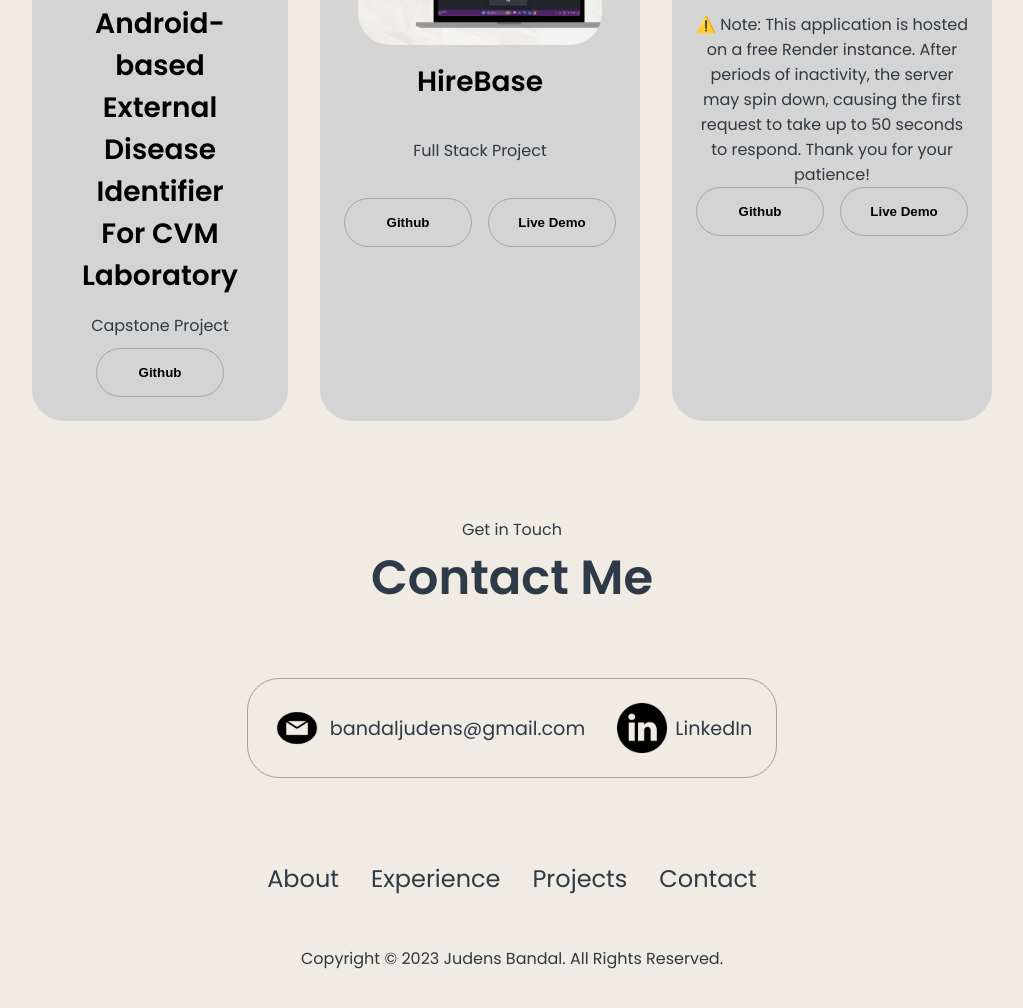
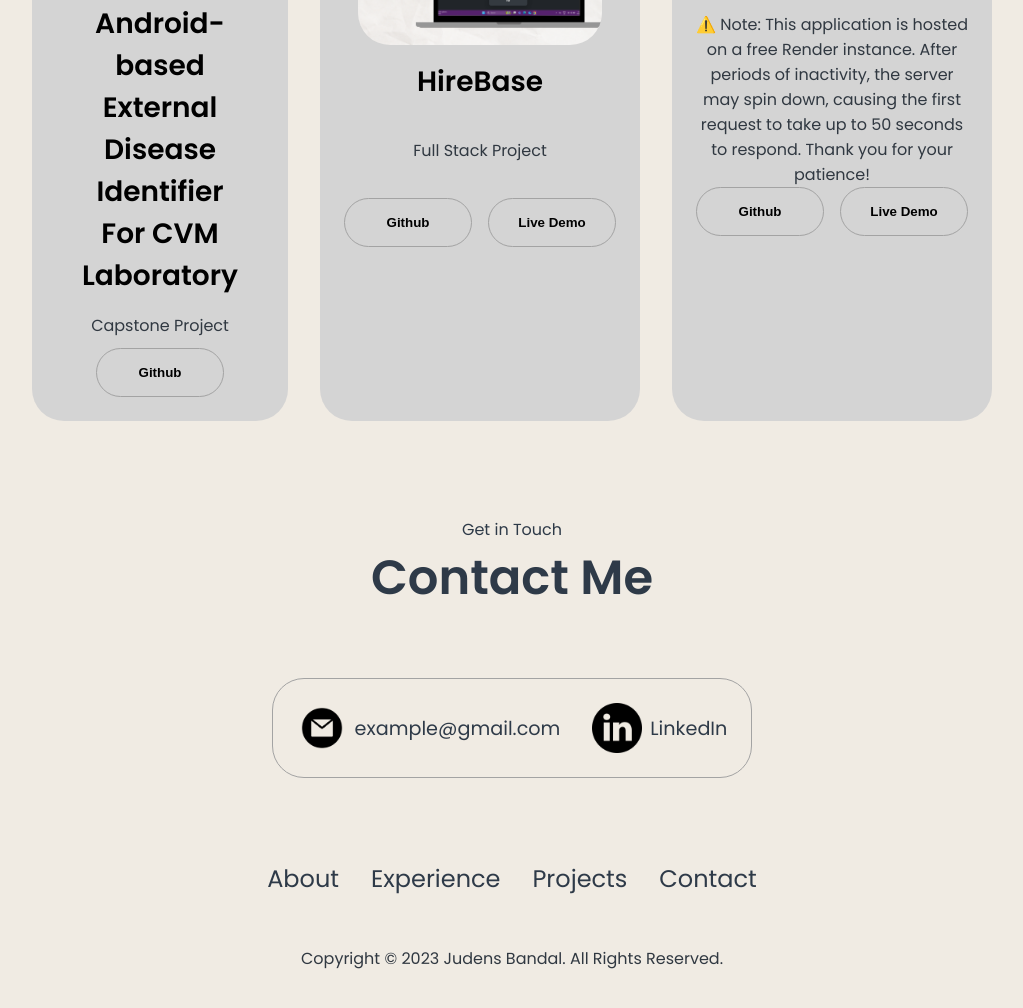
Before and after one commit to zonic-ultra/MyPortfolio, a plain HTML site: page index.html in a window 1280 px wide. Shown: the part 2881-3889 px from the top of the page, without its empty margins (128-1151 px from the left). Drawn offline with Linux system fonts and the light colour scheme.

Commit message:
fixing icon

```diff
--- a/index.html
+++ b/index.html
@@ -390,10 +390,10 @@
           <img
             src="./assets/email.png"
             alt="Email icon"
-            class="icon contact-icon email-icon"
+            class="icon email-icon"
           />
           <p>
-            <a href="mailto:bandaljudens@gmail.com">bandaljudens@gmail.com</a>
+            <a href="mailto:bandaljudens@gmail.com">example@gmail.com</a>
           </p>
         </div>
         <div class="contact-info-container">
--- a/style.css
+++ b/style.css
@@ -572,7 +572,8 @@ article .icon {
 }
 
 .email-icon {
-  height: 2.5rem;
+  /* height: 2.5rem; */
+  cursor: default;
 }
 
 /* FOOTER SECTION */
```
